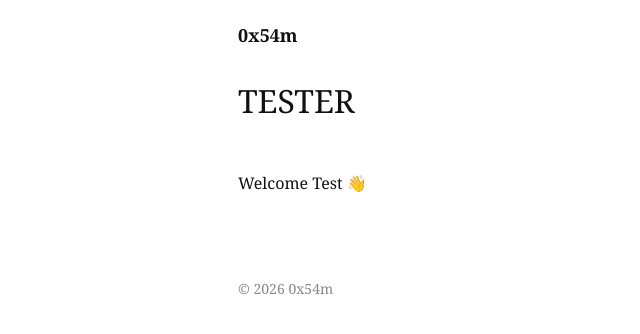
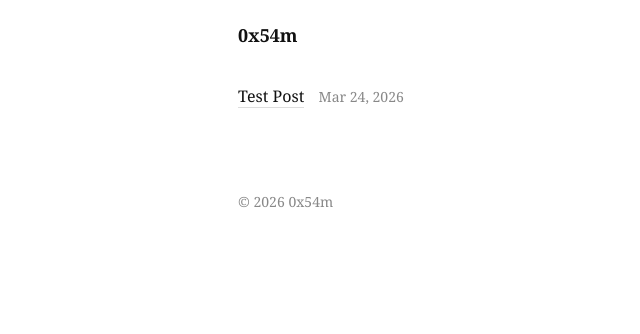
Before and after one commit to redmach/redmach.github.io, a Jekyll site: the page built from index.md, in a window 1280 px wide. Shown: the top 334 px of the page, without its empty margins (42-682 px from the left). Built offline with Jekyll 4.4.1, drawn with Linux system fonts in a browser that asks for light colours.

Commit message:
Update index.md

```diff
--- a/index.md
+++ b/index.md
@@ -1,8 +1,13 @@
 ---
 layout: default
-title: Hello 👋
+title: Home
 ---
 
-# TESTER
-
-Welcome Test 👋
+<ul class="post-list">
+  {% for post in site.posts %}
+    <li>
+      <a href="{{ post.url }}">{{ post.title }}</a>
+      <span class="date">{{ post.date | date: "%b %d, %Y" }}</span>
+    </li>
+  {% endfor %}
+</ul>
```
